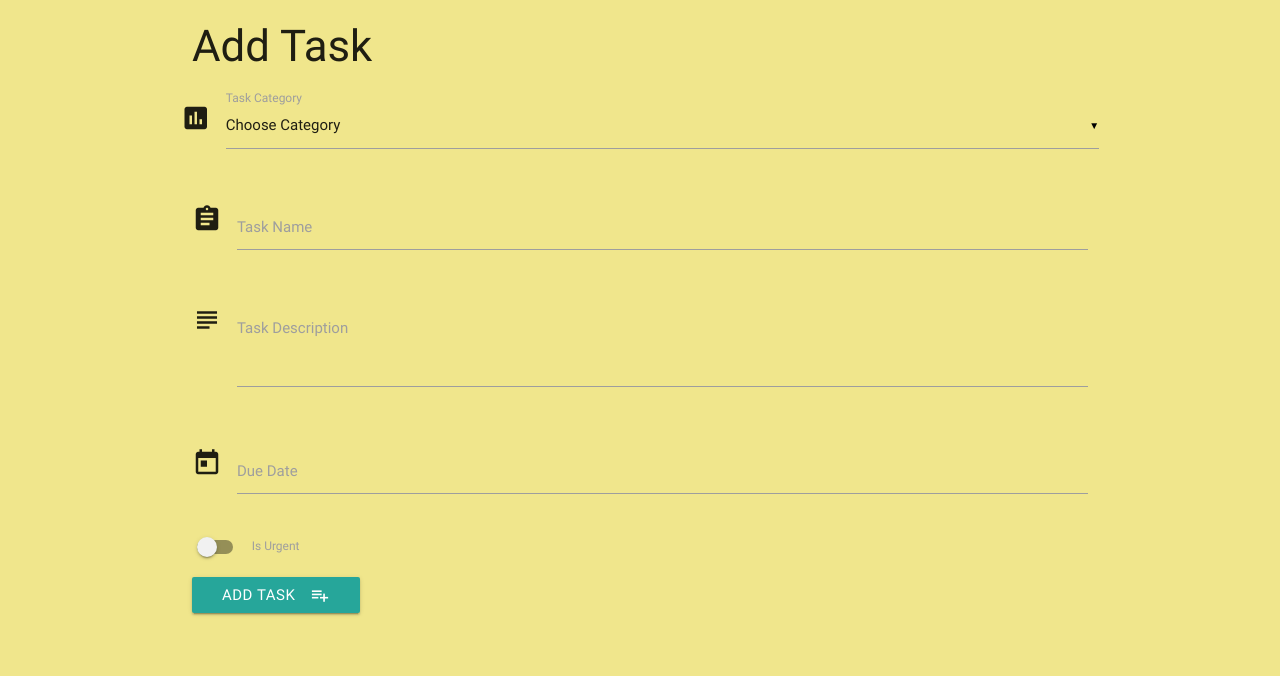
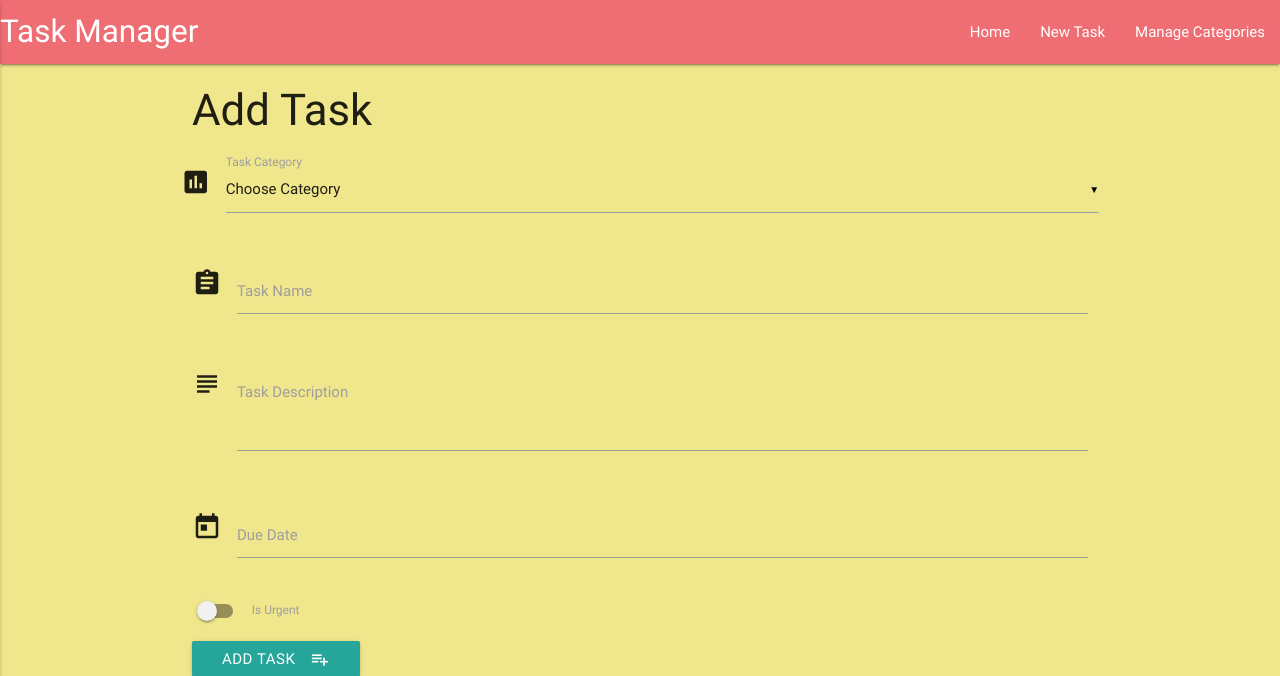
Before and after one commit to markwilde33/FlaskTaskManager-VSC, a Flask app: page /add_task in a window 1280 px wide. Shown: the top 676 px of the page. Run offline with Flask 2, Linux system fonts and the light colour scheme; data that the repository does not hold is empty; some libraries are stand-ins or nearby versions.

Commit message:
Added a navbar and some minor code clean up. Everything is running as expected

```diff
--- a/app.py
+++ b/app.py
@@ -53,7 +53,7 @@ def update_task(task_id):
 
 @app.route('/delete_task/<task_id>')
 def delete_task(task_id):
-    mongo.db.tasks.remove({'_id': ObjectId(task_id)})
+    mongo.db.tasks.delete_one({'_id': ObjectId(task_id)})
     return redirect(url_for('get_tasks'))
 
 
@@ -77,9 +77,9 @@ def update_category(category_id):
     return redirect(url_for('get_categories'))
 
 
-@app.route('/delete_category/<category_id>')
+@app.route('/delete_category/<category_id>', methods=['POST'])
 def delete_category(category_id):
-    mongo.db.categories.remove({'_id': ObjectId(category_id)})
+    mongo.db.categories.delete_one({'_id': ObjectId(category_id)})
     return redirect(url_for('get_categories'))
 
 
--- a/templates/base.html
+++ b/templates/base.html
@@ -8,6 +8,24 @@
 </head>
 
 <body>
+   <header>
+      <nav>
+         <div class="nav-wrapper">
+            <a href="{{url_for('get_tasks')}}" class="brand-logo">Task Manager</a>
+            <a href="#" data-activates="mobile-demo" class="button-collapse"><i class="material-icons">menu</i></a>
+            <ul id="nav-mobile" class="right hide-on-med-and-down">
+               <li><a href="{{url_for('get_tasks')}}">Home</a></li>
+               <li><a href="{{url_for('add_task')}}">New Task</a></li>
+               <li><a href="{{url_for('get_categories')}}">Manage Categories</a></li>
+            </ul>
+            <ul class="side-nav" id="mobile-demo">
+               <li><a href="{{url_for('get_tasks')}}">Home</a></li>
+               <li><a href="{{url_for('add_task')}}">New Task</a></li>
+               <li><a href="{{url_for('get_categories')}}">Manage Categories</a></li>
+            </ul>
+         </div>
+      </nav>
+   </header>
    <div class="container">
       {% block content %} {% endblock %}
    </div>
@@ -17,6 +35,7 @@
       $(document).ready(function () {
          $('.collapsible').collapsible();
          $('select').material_select();
+         $(".button-collapse").sideNav();
       });
       $('.datepicker').pickadate({
          selectMonths: true, // Creates a dropdown to control month
```
